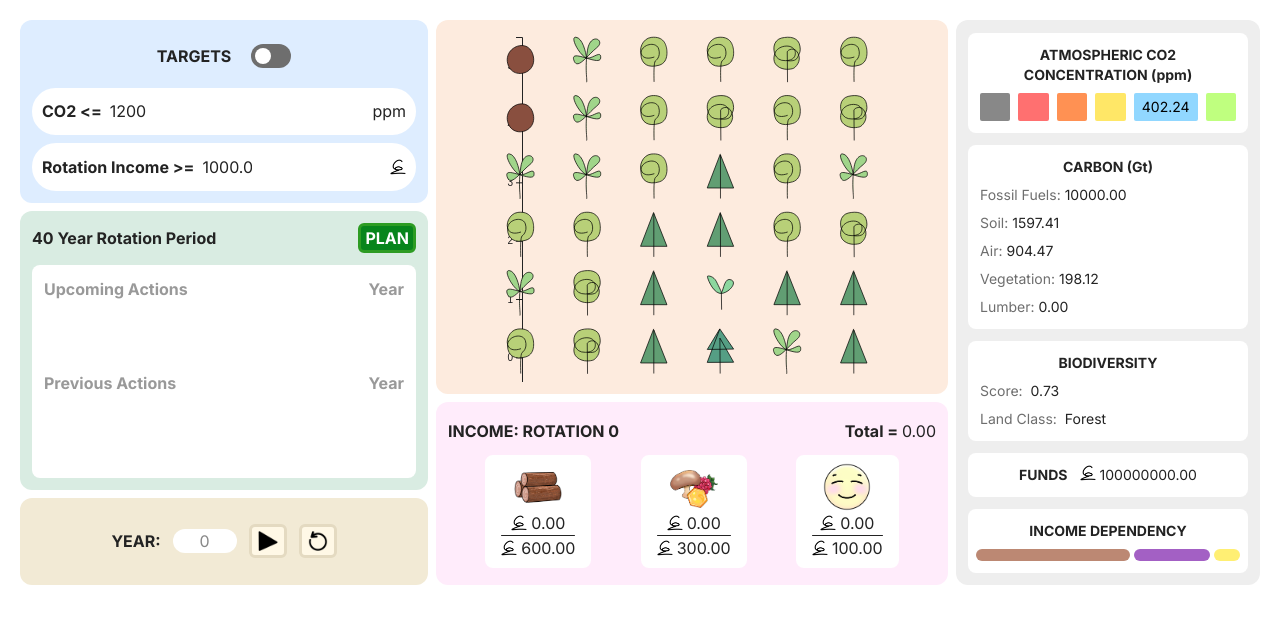
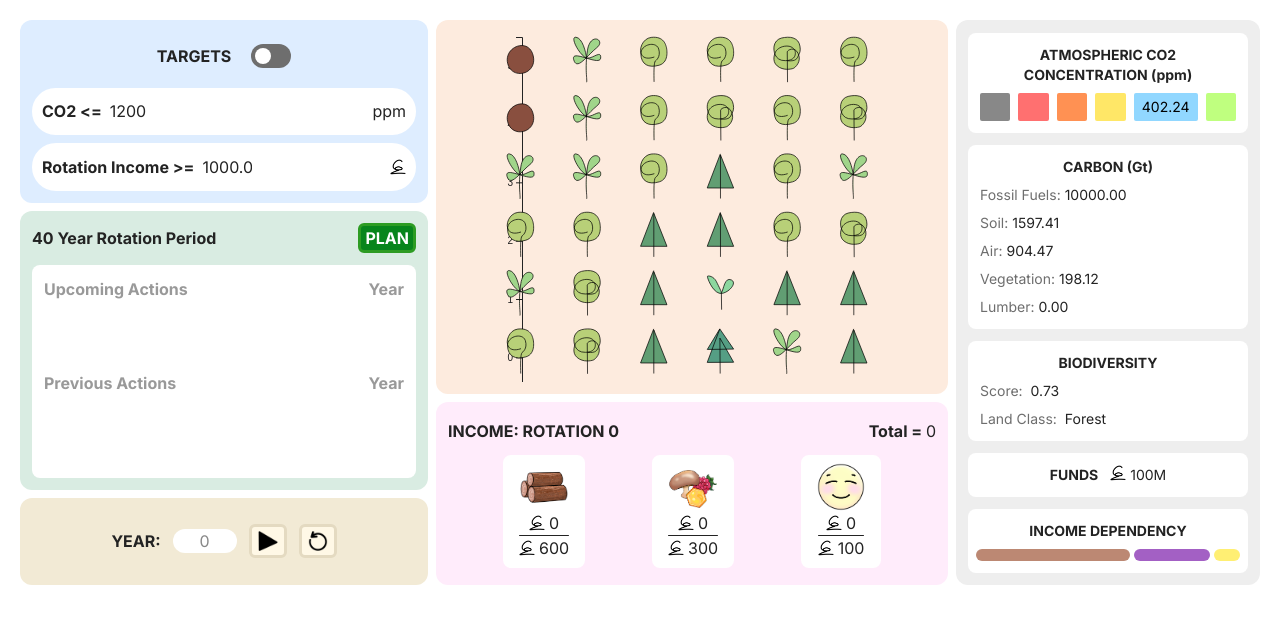
Before and after one commit to ggn1/microworld_dissertation_tcd, a Next.js app: page / in a window 1280 px wide. Shown: the top 624 px of the page. Built offline with nearby package versions, Linux system fonts and the light colour scheme.

Commit message:
made readable money more easier to read.

```diff
--- a/app/components/Funds.jsx
+++ b/app/components/Funds.jsx
@@ -1,14 +1,15 @@
 import Card from "./Card"
+import * as utils from '../utils.js'
 
 const Funds = ({funds}) => {
     /** Displays that the user currently has. */
-
     return (
         <Card bgColor="#FFFFFF">
             <div className="-mt-2 flex gap-3 justify-center items-center w-full h-full">
                 <div className="font-bold">FUNDS</div>
                 <div className="flex gap-1">
-                    <img src="barcon.png" className="h-4 w-auto"/> {funds}
+                    <img src="barcon.png" className="h-4 w-auto"/>
+                    {utils.nFormatter(funds, 1)}
                 </div>
             </div>
         </Card>
--- a/app/components/ResourceSalesTargets.jsx
+++ b/app/components/ResourceSalesTargets.jsx
@@ -23,7 +23,9 @@ const ResourceSalesTargets = ({targets}) => {
                     </div>
                     <div className='flex gap-2 items-center'>
                         <img className="h-6" src="barcon.png" />
-                        <div>{utils.roundToNDecimalPlaces(targets[resource], 2)}</div>
+                        <div>{utils.nFormatter(
+                            utils.roundToNDecimalPlaces(targets[resource], 2).toString()
+                        , 1)}</div>
                     </div>
                 </div>
             )}
--- a/app/components/RotationIncomeViewer.jsx
+++ b/app/components/RotationIncomeViewer.jsx
@@ -34,12 +34,16 @@ const RotationIncomeViewer = ({targets, income, rotation}) => {
                     <div>
                         <div className="flex gap-1 justify-center items-center">
                             <img src="barcon.png" className="h-4 r-auto"/>
-                            <div>{income[resource].toFixed(2).toString()}</div>
+                            <div>{utils.nFormatter(
+                                income[resource].toFixed(2).toString()
+                            , 1)}</div>
                         </div>
                         <div className="bg-[#232323] h-[1px] rounded-full w-full"></div>
                         <div className="flex gap-1 justify-center items-center">
                             <img src="barcon.png" className="h-4 r-auto"/>
-                            <div>{targets[resource].toFixed(2).toString()}</div>
+                            <div>{utils.nFormatter(
+                                targets[resource].toFixed(2).toString()
+                            , 1)}</div>
                         </div>
                     </div>
                 </div>
@@ -64,7 +68,9 @@ const RotationIncomeViewer = ({targets, income, rotation}) => {
                 </div>
                 <div className="mb-3">
                     <b>Total = </b>
-                    {income.total.toFixed(2).toString()}
+                    {utils.nFormatter(
+                        income.total.toFixed(2).toString()
+                    , 1)}
                 </div>
             </div>
             <div className='flex justify-evenly gap-3'>
--- a/app/components/Targets.jsx
+++ b/app/components/Targets.jsx
@@ -11,9 +11,9 @@ let targets = {"co2": null, "income": null, "funds": Big(JSON.parse(
 let isExpMode = true
 
 const Targets = ({
-    setTargets, curCO2, curIncome, curFunds,
-    startValCO2, startValIncome, updateTargetIncome,
-    updateIncTargetsUI, getTargets
+    setTargets, getTargets,
+    curCO2, curIncome, curFunds,
+    updateTargetIncome, updateIncTargetsUI
 }) => {
     /**
      * This component both displays targets and allows
@@ -25,11 +25,11 @@ const Targets = ({
      *                    be updated in the simulation. It must
      *                    accept a dictionary of target: value
      *                    key pairs as input.
+     * @param getTargets: Function that can be used to fetch latest
+     *                    income/co2 targets from the simulation.
      * @param curCO2: Current atmospheric CO2 concentration.
      * @param curIncome: Latest user income.
      * @param curFunds: Latest funds that the user has.
-     * @param startValCO2: The starting CO2 target value.
-     * @param startValIncome: The starting income target value.
      * @param updateTargetIncome: Function that can be used to
      *                            update target total income
      *                            in the simulation.
--- a/app/utils.js
+++ b/app/utils.js
@@ -118,7 +118,7 @@ export function computeCarbonInWoodWeight (weight) {
     return carbonPc * weightDry
 }
 
-// CHAT GPT 4.0
+// Chat GPT 4.0
 export function randomNormalSample(mean, stdDev) {
     /**
      * Generates a random sample from a normal distribution with
@@ -140,3 +140,63 @@ export function randomNormalSample(mean, stdDev) {
     // mean and standard deviation.
     return z0 * stdDev + mean
 }
+
+// Reference: https://stackoverflow.com/questions/9461621/format-a-number-as-2-5k-if-a-thousand-or-more-otherwise-900
+export function nFormatter(num, digits) {
+    /**
+     * Returns formatted string representation of
+     * numbers (with K or M to indicate 1000 or million)
+     * so that numbers are easier to read.
+     * @param num: Number as string.
+     * @param digits: No. of decimal places.
+     * @return: Easier to read string format.
+     */
+    const lookup = [
+        { value: 1, symbol: "" },
+        { value: 1e3, symbol: "k" },
+        { value: 1e6, symbol: "M" },
+        // { value: 1e9, symbol: "G" },
+        // { value: 1e12, symbol: "T" },
+        // { value: 1e15, symbol: "P" },
+        // { value: 1e18, symbol: "E" }
+    ]
+    const regexp = /\.0+$|(?<=\.[0-9]*[1-9])0+$/
+    const item = lookup.findLast(item => num >= item.value)
+    return item ? (num / item.value).toFixed(digits).replace(regexp, "").concat(
+        item.symbol
+    ) : "0"
+}
+
+// Chat GPT 4.0
+export function reverseNFormatter(formattedStr) {
+    /**
+     * Converts formatted string representation of
+     * numbers (with K or M) back to the original number as a string.
+     * @param formattedStr: Formatted string representation of the number.
+     * @return: Original number as a string.
+     */
+    const lookup = {
+        "K": 1e3,
+        "M": 1e6,
+        // "G": 1e9,
+        // "T": 1e12,
+        // "P": 1e15,
+        // "E": 1e18
+    };
+
+    const regex = /^(\d+(\.\d+)?)([KM]?)$/;
+    const match = formattedStr.match(regex);
+
+    if (!match) {
+        throw new Error("Invalid formatted number string");
+    }
+
+    const number = parseFloat(match[1]);
+    const symbol = match[3];
+
+    if (symbol) {
+        return (number * lookup[symbol]).toString();
+    }
+
+    return number.toString();
+}
```
